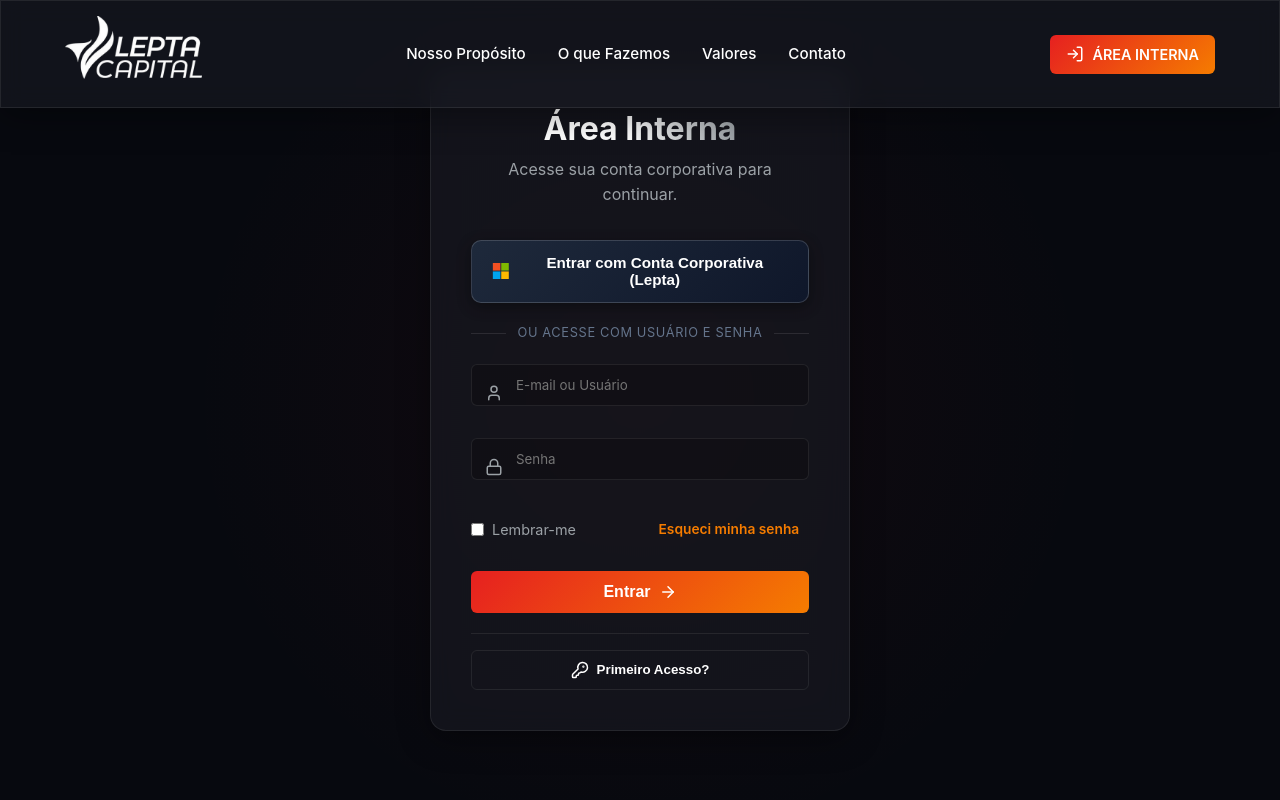
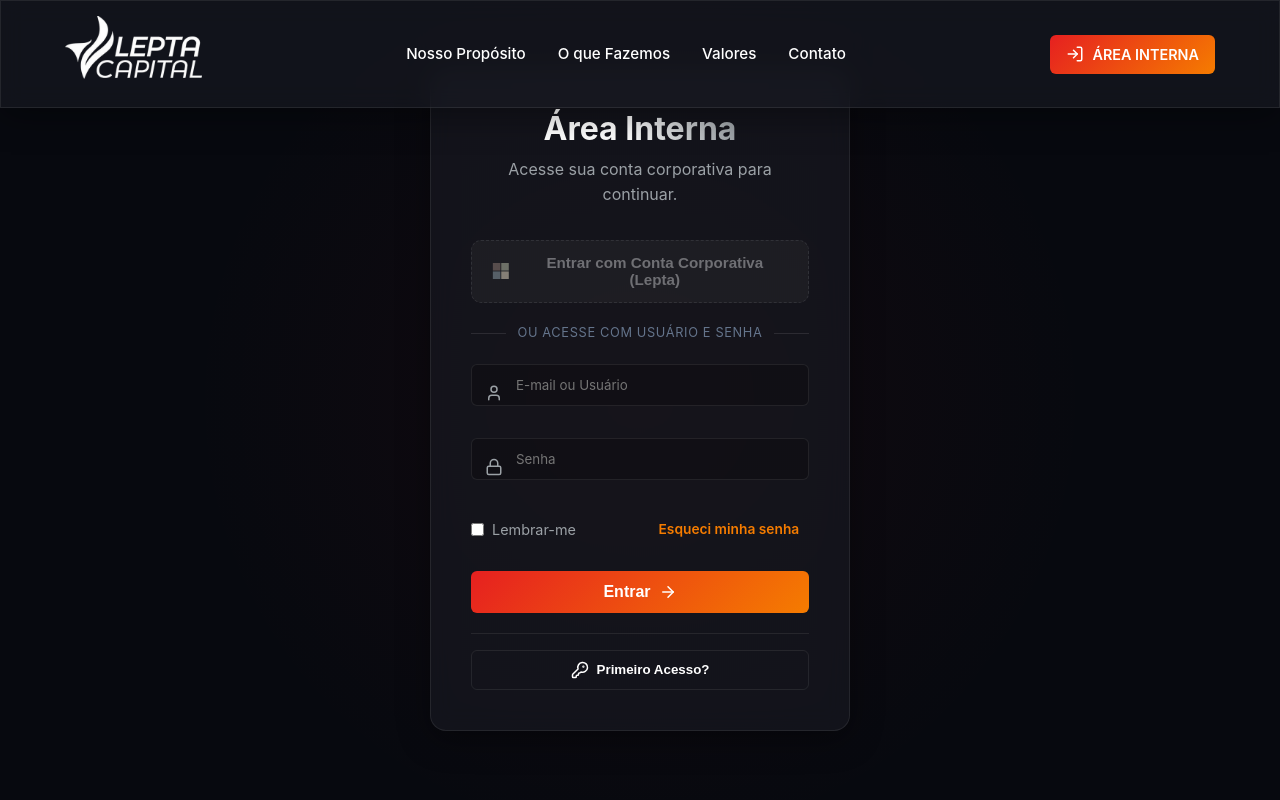
Before and after one commit to deadftx/lepta, a React (Vite) app: page /login in a window 1280 px wide. Shown: the top 800 px of the page. Built offline with nearby package versions, Linux system fonts and the light colour scheme; no server answers.

Commit message:
feat: botao corporativo microsoft com status em construcao ITFLUX

```diff
--- a/src/pages/Login.css
+++ b/src/pages/Login.css
@@ -192,6 +192,18 @@
   box-shadow: 0 4px 14px rgba(0, 0, 0, 0.35);
 }
 
+.btn-sso-corporate.btn-sso-disabled,
+.btn-sso-corporate:disabled {
+  background: rgba(51, 65, 85, 0.35) !important;
+  color: #94a3b8 !important;
+  border: 1px dashed rgba(148, 163, 184, 0.25) !important;
+  cursor: not-allowed !important;
+  box-shadow: none !important;
+  opacity: 0.65;
+  filter: grayscale(0.9);
+  transform: none !important;
+}
+
 .btn-sso-corporate:hover:not(:disabled) {
   background: linear-gradient(135deg, #334155 0%, #1e293b 100%);
   border-color: #38bdf8;
--- a/src/pages/Login.tsx
+++ b/src/pages/Login.tsx
@@ -297,17 +297,17 @@
               </div>
             )}
 
-            {/* Botão Oficial e Seguro de Acesso Microsoft */}
+            {/* Botão Oficial de Acesso Microsoft (Aguardando configuração ITFLUX) */}
             <div className="sso-section">
               <button
                 type="button"
-                className="btn-sso btn-sso-corporate"
+                className="btn-sso btn-sso-corporate btn-sso-disabled"
                 onClick={handleCorporateLogin}
-                disabled={loading || corporateLoading}
-                title="Entrar com conta corporativa Microsoft / Windows"
+                disabled={true}
+                title="EM CONSTRUÇÃO - AGUARDANDO CONFIGURAÇÃO ITFLUX"
               >
                 <MicrosoftIcon />
-                <span>{corporateLoading ? 'Conectando à Microsoft...' : 'Entrar com Conta Corporativa (Lepta)'}</span>
+                <span>Entrar com Conta Corporativa (Lepta)</span>
               </button>
             </div>
 
```
